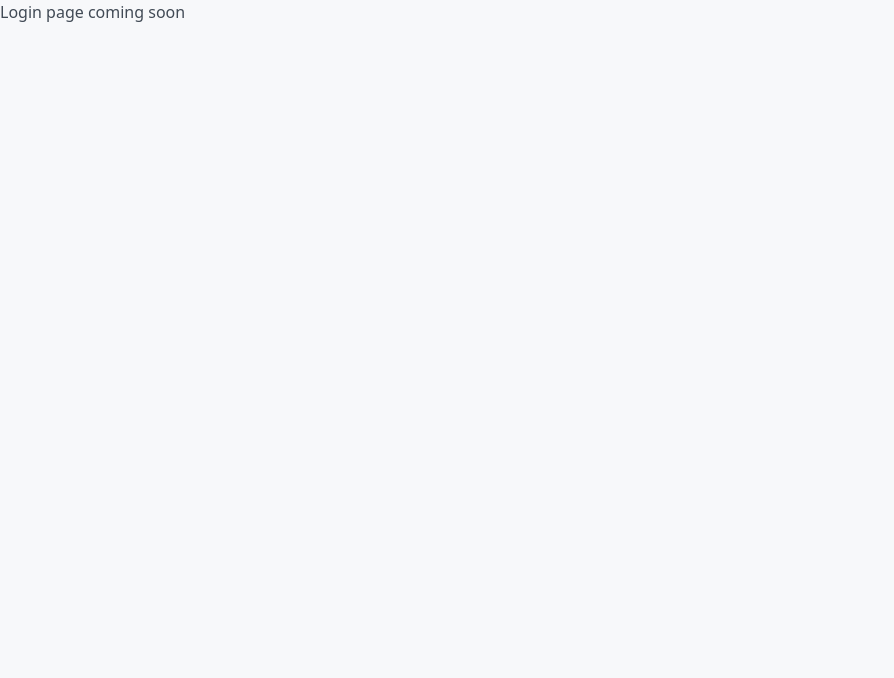
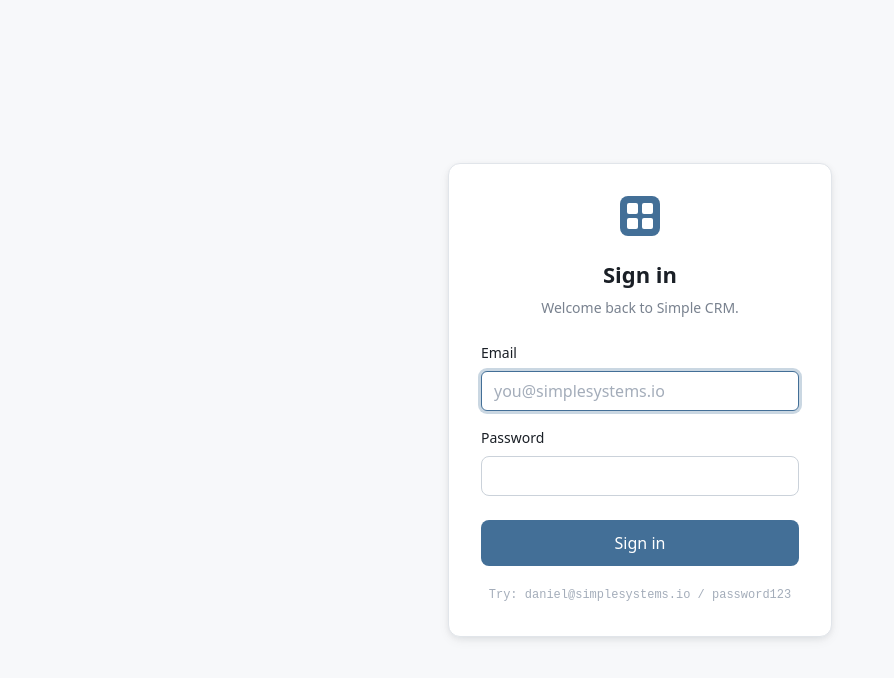
Before and after one commit to Joel-Wong0794/simple-crm-example, a React (Vite) app: page /login in a window 1280 px wide. Shown: the top 678 px of the page, without its empty margins (0-894 px from the left). Built offline with nearby package versions, Linux system fonts and the light colour scheme; data requests are answered from the project's data file.

Commit message:
2.8-Part 8: The EditCustomerPage and Pre-filled Forms. Adding ProtectedRoute.

```diff
--- a/data/users.js
+++ b/data/users.js
@@ -3,8 +3,8 @@
   {
     id: "u1",
     name: "Jo",
-    email: "daniel@email",
-    password: "pass",
+    email: "daniel@simplesystems.io",
+    password: "password123",
     role: "admin",
   },
   {
--- a/src/App.jsx
+++ b/src/App.jsx
@@ -7,31 +7,33 @@
 import NewCustomerPage from "./pages/NewCustomerPage";
 import CustomerDetailPage from "./pages/CustomerDetailPage";
 import EditCustomerPage from "./pages/EditCustomerPage";
+import LoginPage from "./pages/LoginPage";
+import NotFoundPage from "./pages/NotFoundPage";
+import ProtectedRoute from "./components/ProtectedRoute";
 
 export const API_BASE = "http://localhost:3001";
 
 function App() {
   return (
     <BrowserRouter>
-      {/* Routes Definition */}
       <Routes>
-        {/* user accesses "/" - root path */}
+        {/* Public */}
         <Route index element={<WelcomePage />} />
-        {/* /login */}
-        <Route path="login" element={<div>Login page coming soon</div>} />
+        <Route path="login" element={<LoginPage />} />
 
-        {/* Parent Route */}
-
-        {/* path /app */}
-        {/* "/"  + "app" = "/app" */}
+        {/* Must be logged in */}
+        <Route element={<ProtectedRoute />}>
           <Route path="app" element={<RootLayout />}>
-          {/* Child Routes/Nested Routes */}
             <Route index element={<DashboardPage />} />
             <Route path="customers" element={<CustomersPage />} />
             <Route path="customers/new" element={<NewCustomerPage />} />
             <Route path="customers/:id" element={<CustomerDetailPage />} />
             <Route path="customers/:id/edit" element={<EditCustomerPage />} />
           </Route>
+        </Route>
+
+        {/* 404 */}
+        <Route path="*" element={<NotFoundPage />} />
       </Routes>
     </BrowserRouter>
   );
--- /dev/null
+++ b/src/components/ProtectedRoute.jsx
@@ -0,0 +1,26 @@
+// src/components/ProtectedRoute.jsx
+import { useContext } from "react";
+import { Navigate, Outlet, useLocation } from "react-router";
+import { AuthContext } from "../contexts/AuthContext";
+
+function ProtectedRoute({ requiredRole }) {
+  const { user, hasRole } = useContext(AuthContext);
+  const location = useLocation();
+
+  if (!user) {
+    // Redirect to login. Pass the current location so LoginPage can send the user back.
+    return <Navigate to="/login" state={{ from: location }} replace />;
+  }
+
+  if (requiredRole && !hasRole(requiredRole)) {
+    return (
+      <div className="status-message error">
+        You do not have permission to view this page.
+      </div>
+    );
+  }
+
+  return <Outlet />;
+}
+
+export default ProtectedRoute;
--- /dev/null
+++ b/src/pages/LoginPage.jsx
@@ -0,0 +1,94 @@
+// src/pages/LoginPage.jsx
+import { useState, useContext } from "react";
+import { useNavigate, useLocation } from "react-router";
+import { AuthContext } from "../contexts/AuthContext";
+import { USERS } from "../../data/users";
+import styles from "./LoginPage.module.css";
+
+function LoginPage() {
+  const { login } = useContext(AuthContext);
+  const navigate = useNavigate();
+  const location = useLocation();
+
+  const [email, setEmail] = useState("");
+  const [password, setPassword] = useState("");
+  const [error, setError] = useState(null);
+
+  const handleSubmit = (e) => {
+    e.preventDefault();
+    setError(null);
+    const match = USERS.find(
+      (u) => u.email === email && u.password === password,
+    );
+    if (match) {
+      const userData = { ...match };
+      delete userData.password;
+      login(userData);
+      // Go back to the page the visitor was trying to reach, or the app's home
+      const from = location.state?.from?.pathname || "/app";
+      navigate(from, { replace: true });
+    } else {
+      setError("Incorrect email or password.");
+    }
+  };
+
+  return (
+    <div className={styles.page}>
+      <div className={styles.card}>
+        <div className={styles.logoWrap}>
+          <div className={styles.logoMark}>
+            <span />
+            <span />
+            <span />
+            <span />
+          </div>
+        </div>
+
+        <h1 className={styles.heading}>Sign in</h1>
+        <p className={styles.lead}>Welcome back to Simple CRM.</p>
+
+        {error && <div className={styles.error}>{error}</div>}
+
+        <form onSubmit={handleSubmit}>
+          <div className={styles.field}>
+            <label className={styles.label} htmlFor="email">
+              Email
+            </label>
+            <input
+              id="email"
+              type="email"
+              className={styles.input}
+              value={email}
+              onChange={(e) => setEmail(e.target.value)}
+              placeholder="you@simplesystems.io"
+              required
+              autoFocus
+            />
+          </div>
+          <div className={styles.field}>
+            <label className={styles.label} htmlFor="password">
+              Password
+            </label>
+            <input
+              id="password"
+              type="password"
+              className={styles.input}
+              value={password}
+              onChange={(e) => setPassword(e.target.value)}
+              required
+            />
+          </div>
+          <button type="submit" className={styles.submitBtn}>
+            Sign in
+          </button>
+        </form>
+
+        <p className={styles.hint}>
+          Try: daniel@simplesystems.io / password123
+        </p>
+      </div>
+    </div>
+  );
+}
+
+export default LoginPage;
--- /dev/null
+++ b/src/pages/NotFoundPage.jsx
@@ -0,0 +1,19 @@
+// src/pages/NotFoundPage.jsx
+import { Link, useLocation } from "react-router";
+
+function NotFoundPage() {
+  const location = useLocation();
+
+  return (
+    <div className="status-message">
+      <h1>404</h1>
+      <h2>Page Not Found</h2>
+      <p>
+        The page <code>{location.pathname}</code> does not exist in the CRM.
+      </p>
+      <Link to="/">Back to Home</Link>
+    </div>
+  );
+}
+
+export default NotFoundPage;
```
Also changed, not shown: src/pages/LoginPage.module.css (renamed from src/components/LoginPage.module.css). Lines whose indentation alone changed are shown as unchanged.
